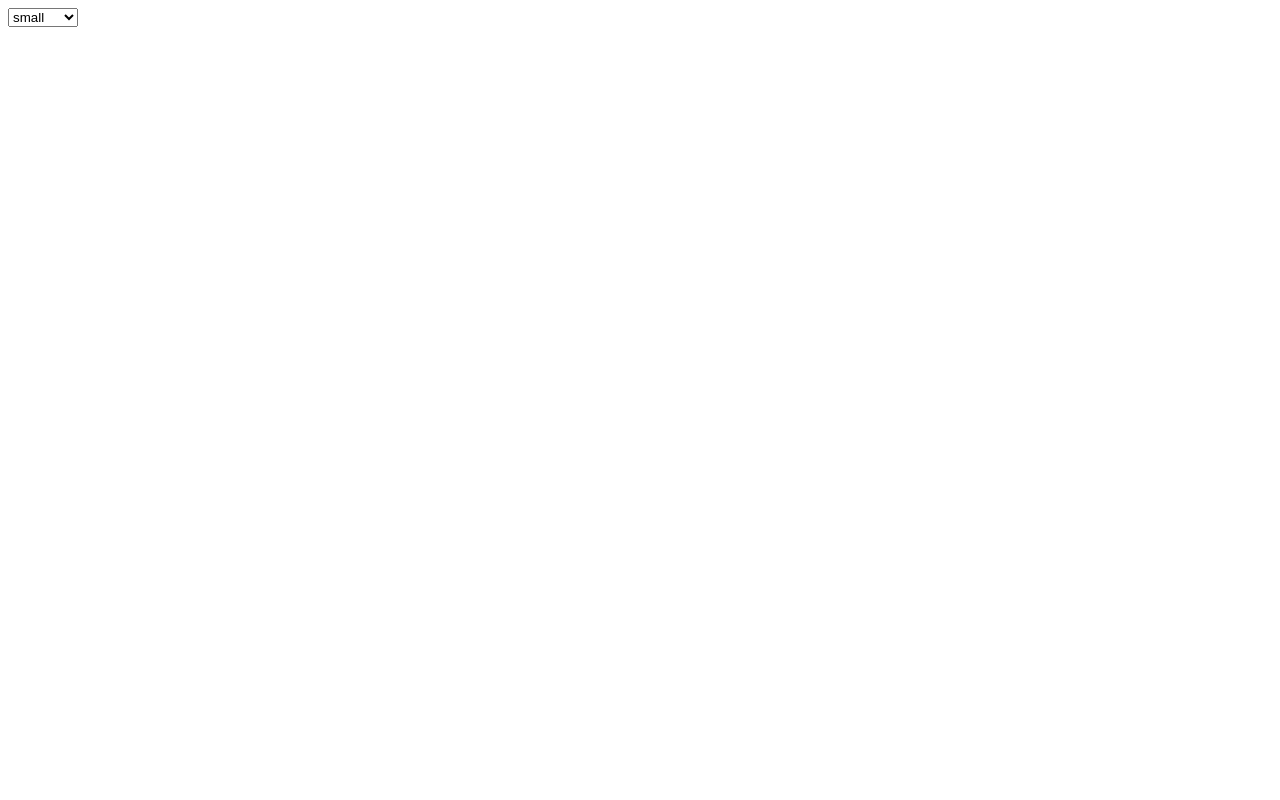
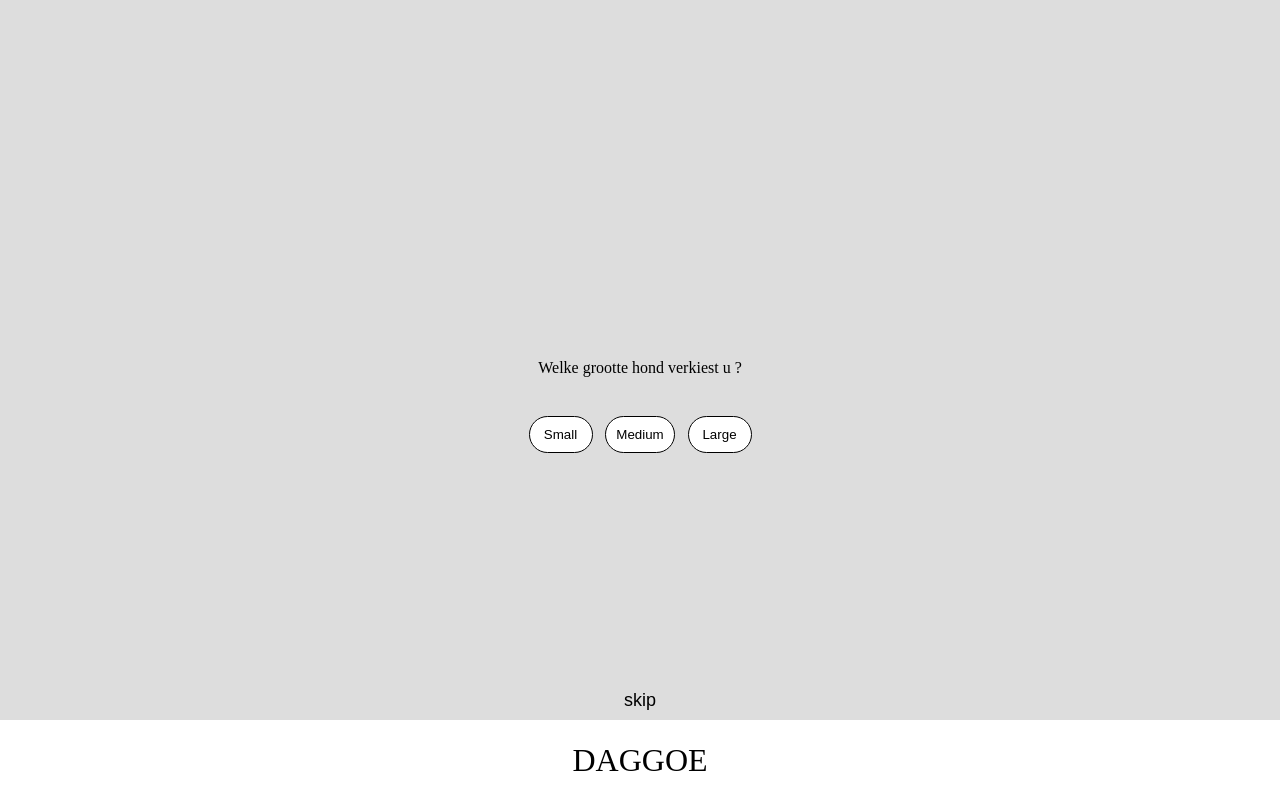
Before and after one commit to EHB-MCT/web2-exercises-YassinBendella, a plain HTML site: page Web-werkstuk/index.html in a window 1280 px wide. Drawn offline with Linux system fonts and the light colour scheme; a web font is replaced by a local one.

Commit message:
Design eerste 2 paginas af en ge kunt al switchen van paginas maar nog niet gelinkte knoppen

```diff
--- a/Web-werkstuk/index.html
+++ b/Web-werkstuk/index.html
@@ -4,22 +4,53 @@
     <meta charset="UTF-8">
     <meta http-equiv="X-UA-Compatible" content="IE=edge">
     <meta name="viewport" content="width=device-width, initial-scale=1.0">
-    <title>Document</title>
+    <link rel="stylesheet" href="reset.css">
+    <link rel="stylesheet" href="style.css">
+    <title>DAGGOE</title>
 </head>
 <body>
-    <form >
-        <select id="height">
-            <option value="small">small</option>
-            <option value="medium">medium</option>
-            <option value="large">large</option>
-        </select>
-
-    </form>
-
-    <div id="breeds">
-
+    <div class="container">
+        <div id="step1" class="step">
+            <div>
+                <p>Welke grootte hond verkiest u ?</p>
+                <div class="buttons">
+                    <button class="btn">Small</button>
+                    <button class="btn">Medium</button>
+                    <button class="btn">Large</button>
+                </div>
+            </div>
+            <button class="btn-skip">
+                skip
+            </button>
+        </div>
+        <div id="step2" class="step">
+            <div>
+                <p>Wat voor eerste eigenschap heeft uw hond ?</p>
+                <div class="buttons">
+                    <button class="btn">Playful</button>
+                    <button class="btn">Brave</button>
+                    <button class="btn">Loyal</button>
+                </div>
+                <div class="buttons">
+                    <button class="btn">Leader</button>
+                    <button class="btn">Courageous</button>
+                    <button class="btn">Selfish</button>
+                </div>
+                <div class="buttons">
+                    <button class="btn">Friendly</button>
+                    <button class="btn">Affectionate</button>
+                    <button class="btn">Jealousy</button>
+                </div>
+            </div>
+            <button class="btn-skip">
+                skip
+            </button>
+        </div>
     </div>
-
+    <footer class="footer">
+        <p>DAGGOE</p>
+    </footer>
     <script src="script.js"></script>
+    <script src="pages.js"></script>
 </body>
 </html>
--- /dev/null
+++ b/Web-werkstuk/pages.js
@@ -0,0 +1,24 @@
+currentPageIndex = 0
+nextPage()
+function nextPage(){
+    if (currentPageIndex > 1){
+        let currentId = `step${currentPageIndex}`
+        let currentPage = document.getElementById(currentId)
+        currentPage.style.display = "none"
+    }
+    currentPageIndex += 1
+    let nextId = `step${currentPageIndex}`
+    let nextPage = document.getElementById(nextId)
+    nextPage.style.display = "flex"
+}
+
+function previousPage(){
+    if (currentPageIndex < 1) return
+    let currentId = `step${currentPageIndex}`
+    let currentPage = document.getElementById(currentId)
+    currentPage.style.display = "none"
+    currentPageIndex -= 1
+    let nextId = `step${currentPageIndex}`
+    let nextPage = document.getElementById(nextId)
+    nextPage.style.display = "flex"
+}
--- /dev/null
+++ b/Web-werkstuk/reset.css
@@ -0,0 +1,48 @@
+/* http://meyerweb.com/eric/tools/css/reset/
+   v2.0 | 20110126
+   License: none (public domain)
+*/
+
+html, body, div, span, applet, object, iframe,
+h1, h2, h3, h4, h5, h6, p, blockquote, pre,
+a, abbr, acronym, address, big, cite, code,
+del, dfn, em, img, ins, kbd, q, s, samp,
+small, strike, strong, sub, sup, tt, var,
+b, u, i, center,
+dl, dt, dd, ol, ul, li,
+fieldset, form, label, legend,
+table, caption, tbody, tfoot, thead, tr, th, td,
+article, aside, canvas, details, embed,
+figure, figcaption, footer, header, hgroup,
+menu, nav, output, ruby, section, summary,
+time, mark, audio, video {
+	margin: 0;
+	padding: 0;
+	border: 0;
+	font-size: 100%;
+	font: inherit;
+	vertical-align: baseline;
+}
+/* HTML5 display-role reset for older browsers */
+article, aside, details, figcaption, figure,
+footer, header, hgroup, menu, nav, section {
+	display: block;
+}
+body {
+	line-height: 1;
+}
+ol, ul {
+	list-style: none;
+}
+blockquote, q {
+	quotes: none;
+}
+blockquote:before, blockquote:after,
+q:before, q:after {
+	content: '';
+	content: none;
+}
+table {
+	border-collapse: collapse;
+	border-spacing: 0;
+}
--- a/Web-werkstuk/script.js
+++ b/Web-werkstuk/script.js
@@ -1,6 +1,3 @@
-let select = document.getElementById("height")
-select.onchange = load;
-
 function parseHeight(height){
     // https://www.w3schools.com/jsref/jsref_split.asp
     let heights = height.split(" - ")
--- /dev/null
+++ b/Web-werkstuk/style.css
@@ -0,0 +1,75 @@
+@font-face {
+    font-family: "richard";
+    src: url("./fonts/PoorRichardOpti.otf");
+}
+
+html{
+    font-family: "richard", serif;
+}
+
+.container{
+    width: 100vw;
+    height: 90vh;
+    background-color: #ddd;
+    display: flex;
+    flex-direction: column;
+    justify-content: flex-end;
+    align-items: center;
+}
+
+.step{
+    width: 50%;
+    height: 50%;
+    display: none;
+    flex-direction: column;
+    justify-content: space-between;
+    align-items: center;
+}
+
+.step > div{
+    display: flex;
+    flex-direction: column;
+    align-items: center;
+}
+
+.buttons{
+    margin-top: 5vh;
+    display: flex;
+    gap: 1vw;
+}
+
+.btn{
+    border:1px solid #000;
+    background-color: #fff;
+    padding: 10px;
+    border-radius: 25px;
+    min-width: 5vw;
+}
+
+button:hover{
+    cursor: pointer;
+}
+
+.btn-skip{
+    border: none;
+    outline: none;
+    background-color: transparent;
+    margin: 1vh;
+    font-size: large;
+}
+
+.btn-skip:hover{
+    font-size: x-large;
+    transition: 150ms ease-in-out;
+}
+
+.footer{
+    display: flex;
+    justify-content: center;
+    align-items: center;
+    height: 10vh;
+}
+
+.footer > p{
+    font-size: xx-large;
+}
```
